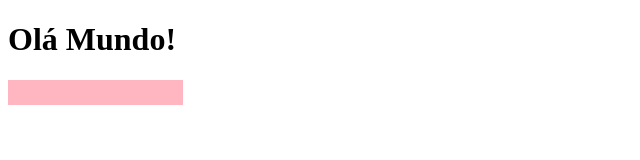
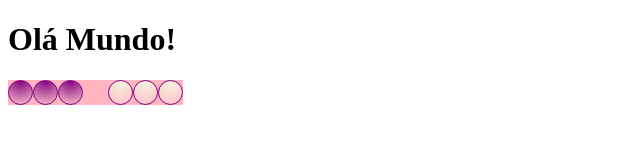
Before and after one commit to ufjf-dcc202/ufjf-dcc202-2025-1-a-atv05-gmsmateus, a plain HTML site: page index.html in a window 1280 px wide. Shown: the whole page, without its empty margins (0-640 px from the left). Drawn offline with Linux system fonts and the light colour scheme.

Commit message:
adicionar demais discos

```diff
--- a/index.html
+++ b/index.html
@@ -6,6 +6,9 @@
     <title>DCC202 Semana 14</title>
     <script defer src="./main.js" type="module"></script>
     <style>
+        *{
+            box-sizing: border-box;
+        }
         .tabuleiro{
             background: lightpink;
             display: grid;
@@ -13,6 +16,37 @@
             width: calc(7 * 25px);
             min-height: 25px;
         }
+        .disco{
+           background: radial-gradient(circle at top,purple, pink);
+           width: 100%;
+           aspect-ratio: 1 / 1;
+           border: 1px solid purple;
+           border-radius: 50%;
+        }
+        .disco[data-cor="preto"]{
+            background: radial-gradient(circle at top, beige, pink);
+        }
+        .disco[data-posicao= "0"]{
+            grid-column: 1;
+        }
+        .disco[data-posicao= "1"]{
+            grid-column: 2;
+        }
+        .disco[data-posicao= "2"]{
+            grid-column: 3;
+        }
+        .disco[data-posicao= "3"]{
+            grid-column: 4;
+        }
+        .disco[data-posicao= "4"]{
+            grid-column: 5;
+        }
+        .disco[data-posicao= "5"]{
+            grid-column: 6;
+        }
+        .disco[data-posicao= "6"]{
+            grid-column: 7;
+        }
     </style>
 </head>
 <body>
--- a/main.js
+++ b/main.js
@@ -3,6 +3,21 @@
 
 const eTabuleiro= criaTabuleiro();
 document.body.append(eTabuleiro);
+for(let i=0; i<7; i++)
+{
+    if(i===3) continue;
+    const disco1=criaDisco(i<3?"branco":"preto", i);
+    eTabuleiro.append(disco1);
+
+}
+
+function criaDisco(cor, posicao){
+    const novoDisco = document.createElement("div");
+    novoDisco.classList.add("disco");
+    novoDisco.dataset.cor = cor;
+    novoDisco.dataset.posicao = posicao;
+    return novoDisco;
+}
 
 function criaTabuleiro(){
     const eTabuleiro = document.createElement("div");
```
